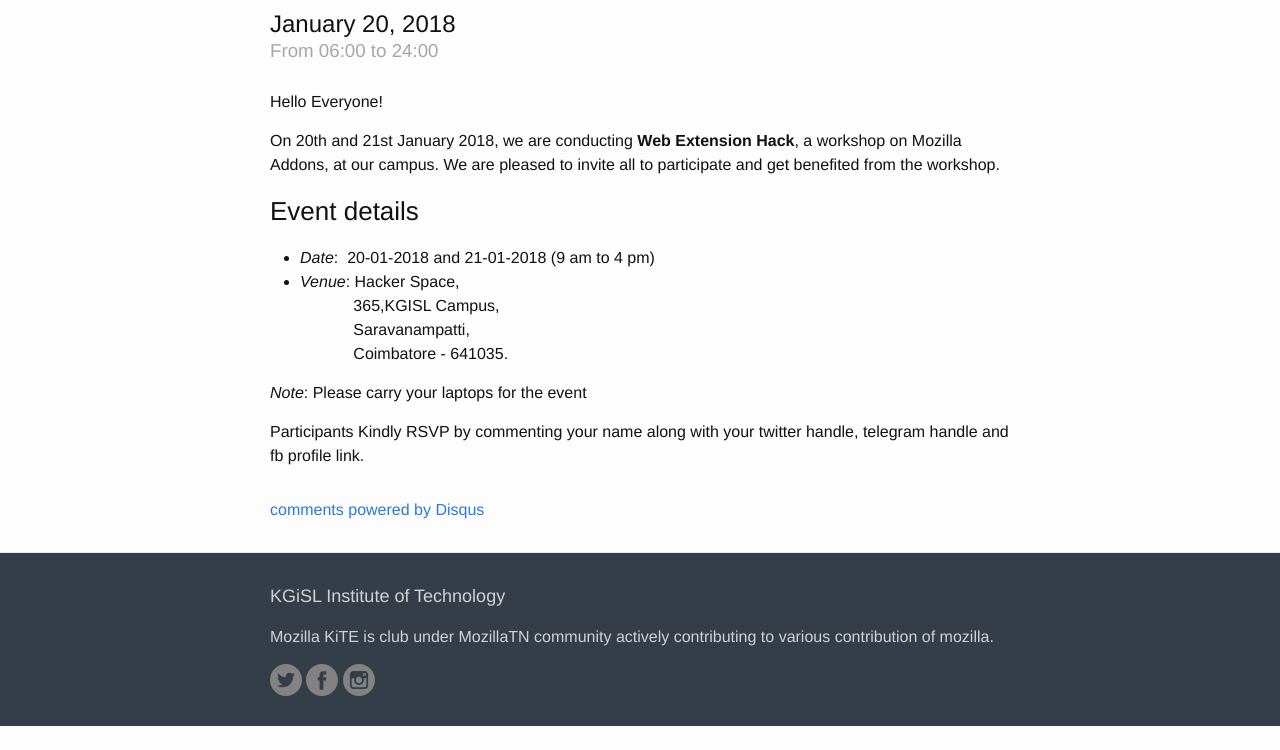
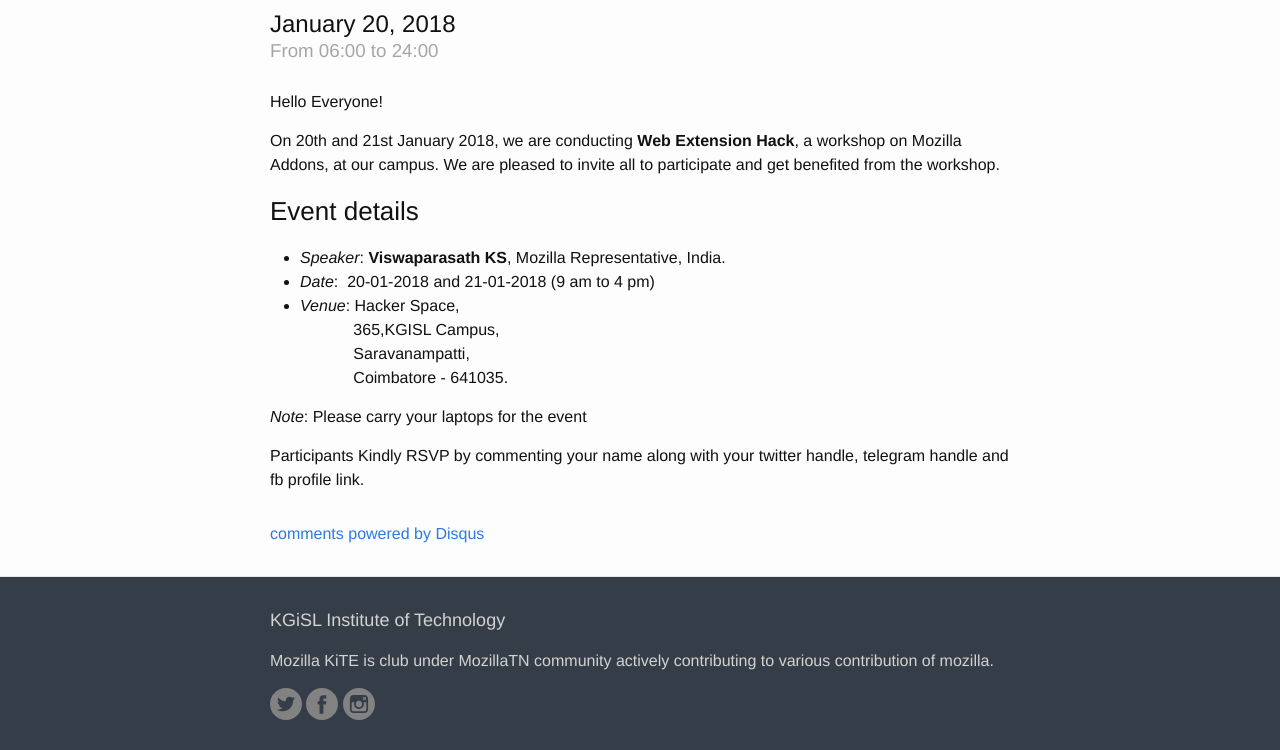
Before and after one commit to MozillaTN/KiTE, a Jekyll site: the page built from docs/_posts/Jan-2018/2018-01-20-KGISL-HACK.md, in a window 1280 px wide, cut to the strip 487-1237 px from the top of the page. Built offline with Jekyll 4.4.1, drawn with Linux system fonts in a browser that asks for light colours; comment, search, counter and statistics services are not loaded; before the commit the page ends 1213 px from its top, so only the background shows below that.

Commit message:
Added Speaker

```diff
--- a/docs/_posts/Jan-2018/2018-01-20-KGISL-HACK.md
+++ b/docs/_posts/Jan-2018/2018-01-20-KGISL-HACK.md
@@ -18,6 +18,7 @@
 
 On 20th and 21st January 2018, we are conducting **Web Extension Hack**, a workshop on Mozilla Addons, at our campus. We are pleased to invite all to participate and get benefited from the workshop.
 ### Event details
+- *Speaker*: **Viswaparasath KS**, Mozilla Representative, India.
 - *Date*:&nbsp; 20-01-2018 and 21-01-2018 (9 am to 4 pm)
 - *Venue*: Hacker Space,<br>
 &nbsp;&nbsp;&nbsp;&nbsp;&nbsp;&nbsp;&nbsp;&nbsp;&nbsp;&nbsp;&nbsp;&nbsp;365,KGISL Campus,<br>
```
